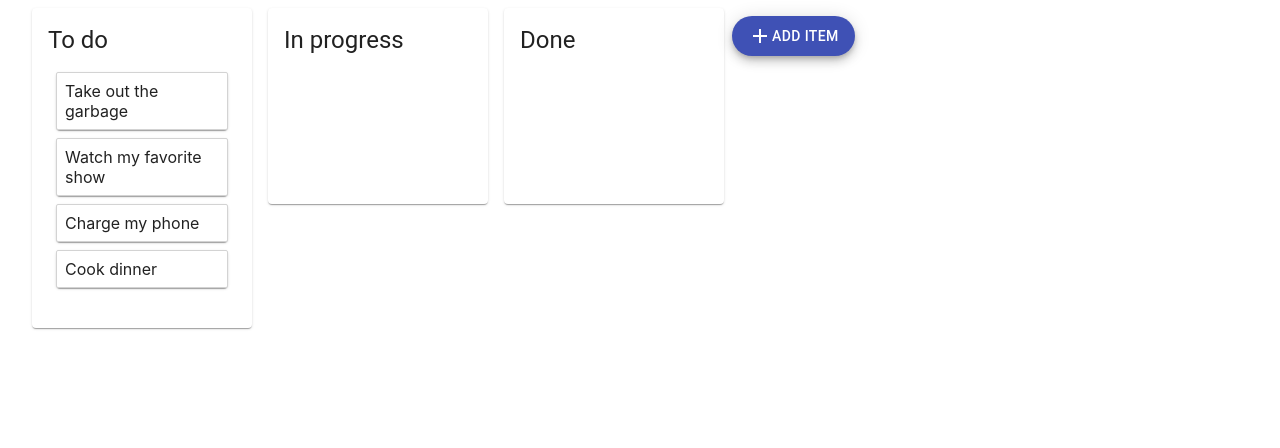
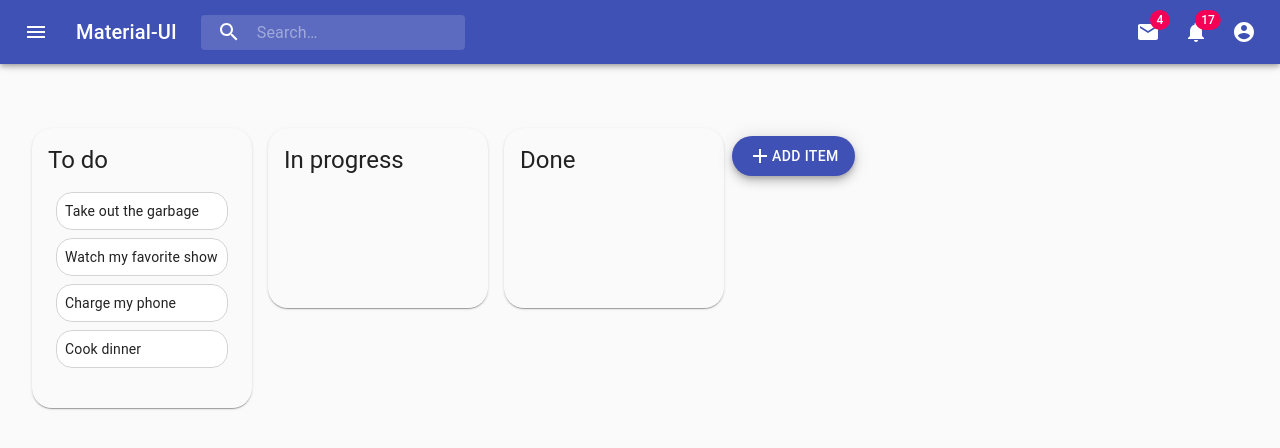
Before and after one commit to uraman2000/TaskManagement, a React (Create React App) app: page / in a window 1280 px wide. Shown: the top 448 px of the page. Built offline with nearby package versions, Linux system fonts and the light colour scheme.

Commit message:
clean up and ui customization

```diff
--- a/src/App.tsx
+++ b/src/App.tsx
@@ -1,26 +1,9 @@
 import React, { Component } from "react";
 import Column from "./components/Column";
 import { DragDropContext } from "react-beautiful-dnd";
-import styled from "styled-components";
-import TaskModal from "./components/TaskModal";
-import {
-  Button,
-  Box,
-  Fab,
-  Card,
-  CardActionArea,
-  CardMedia,
-  CardContent,
-  Typography,
-  CardActions,
-  Container,
-  createMuiTheme,
-  useMediaQuery
-} from "@material-ui/core";
+import AppBar from "./components/AppBar/AppBar";
+import { Box, Fab, Container } from "@material-ui/core";
 import AddIcon from "@material-ui/icons/Add";
-import { grey } from "@material-ui/core/colors";
-import { ThemeProvider } from "@material-ui/styles";
-
 const initData: IAppProps = {
   tasks: {
     "task-1": { id: "task-1", title: "Take out the garbage", description: "this is desc" },
@@ -49,7 +32,6 @@ const initData: IAppProps = {
   // Facilitate reordering of the columns
   columnOrder: ["column-1", "column-2", "column-3"]
 };
-
 
 class App extends Component {
   state = initData;
@@ -133,6 +115,9 @@ class App extends Component {
 
     return (
       <Container>
+        <AppBar />
+
+        <Box mt={15}>
           <DragDropContext onDragEnd={this.onDragEnd.bind(this)}>
             {/* <Box display="flex" justifyContent="flex-start"> */}
             <Box display="flex" alignItems="flex-start">
@@ -145,9 +130,9 @@ class App extends Component {
               </Box>
             </Box>
           </DragDropContext>
+        </Box>
+        {/* <AppDrawer /> */}
 
-        {/* <AppDrawer /> */}
-        {/* <AppBar /> */}
         {/* {this.getData} */}
         {/* <DragDropContext onDragEnd={this.onDragEnd}>{this.getData}</DragDropContext> */}
       </Container>
--- a/src/components/AppBar/AppBar.tsx
+++ b/src/components/AppBar/AppBar.tsx
@@ -1,6 +1,6 @@
 import React from "react";
 import clsx from "clsx";
-import { fade, makeStyles, Theme, createStyles, useTheme } from "@material-ui/core/styles";
+import { useTheme } from "@material-ui/core/styles";
 import AppBar from "@material-ui/core/AppBar";
 import Toolbar from "@material-ui/core/Toolbar";
 import IconButton from "@material-ui/core/IconButton";
@@ -26,7 +26,6 @@ import ListItemIcon from "@material-ui/core/ListItemIcon";
 import ListItemText from "@material-ui/core/ListItemText";
 import InboxIcon from "@material-ui/icons/MoveToInbox";
 import Styles from "./Style";
-
 
 export default function PrimarySearchAppBar() {
   const classes = Styles();
--- a/src/components/AppBar/Style.tsx
+++ b/src/components/AppBar/Style.tsx
@@ -1,5 +1,4 @@
-import React from "react";
-import { fade, makeStyles, Theme, createStyles, useTheme } from "@material-ui/core/styles";
+import { fade, makeStyles, Theme, createStyles } from "@material-ui/core/styles";
 
 const drawerWidth = 240;
 
--- a/src/components/Column.tsx
+++ b/src/components/Column.tsx
@@ -1,41 +1,22 @@
 import React, { Component } from "react";
 import Task from "./Task";
 import { Droppable } from "react-beautiful-dnd";
-import styled from "styled-components";
 import TaskModal from "./TaskModal";
-import {
-  Button,
-  Card,
-  CardActionArea,
-  CardContent,
-  Typography,
-  Container,
-  Grid,
-  CardHeader
-} from "@material-ui/core";
+import { Card, CardContent, Typography, Grid, Box } from "@material-ui/core";
 import { withStyles } from "@material-ui/styles";
-
-const Container2 = styled.div`
-  margin: 8px;
-  border: 1px solid lightgrey;
-  border-radius: 2px;
-  width: 220px;
-  display: flex;
-  flex-direction: column;
-`;
-const Title = styled.h3`
-  padding: 8px;
-`;
-const TaskList = styled.div`
-  padding: 8px;
-  transition: background-color 0.2s ease;
-  flex-grow: 1;
-  min-height: 100px;
-`;
+import { grey } from "@material-ui/core/colors";
 
 const styles = {
   container: {
-    width: 220
+    width: 220,
+    backgroundColor: grey[50],
+    borderRadius: "20px"
+  },
+  TaskList: {
+    padding: "8px",
+    transition: "background-color 0.2s ease",
+    flexGrow: 1,
+    minHeight: "100px"
   }
 };
 
@@ -80,14 +61,15 @@ class Column extends Component<IColumnProps, IColumnState> {
               </Typography>
               <Droppable droppableId={this.props.column.id} type="TASK">
                 {(provided: any, snapshot: any) => (
-                  <TaskList
+                  <Box
+                    className={classes.TaskList}
                     ref={provided.innerRef}
                     {...provided.droppableProps}
                     isDraggingOver={snapshot.isDraggingOver}
                   >
                     {this.taskList()}
                     {provided.placeholder}
-                  </TaskList>
+                  </Box>
                 )}
               </Droppable>
             </CardContent>
--- a/src/components/Task.tsx
+++ b/src/components/Task.tsx
@@ -1,35 +1,41 @@
-import React, { Component } from "react";
+import React from "react";
 import { Draggable } from "react-beautiful-dnd";
-import styled from "styled-components";
-import { Paper } from "@material-ui/core";
-const Container = styled.div`
-  border: 1px solid lightgrey;
-  border-radius: 2px;
-  padding: 8px;
-  margin-bottom: 8px;
-  transition: background-color 0.2s ease;
-`;
+import { Box } from "@material-ui/core";
+import { makeStyles } from "@material-ui/styles";
 
-export default class Task extends Component<ITaskProps, {}> {
-  render() {
+const useStyles = makeStyles({
+  root: {
+    border: "1px solid lightgrey",
+    borderRadius: "16px",
+    padding: "8px",
+    marginBottom: "8px",
+    transition: "background-color 0.2s ease"
+  },
+  paper: {
+    borderRadius: "16px",
+    backgroundColor: "#ffff"
+  }
+});
+
+export default function Task(props: ITaskProps) {
+  const classes = useStyles();
   return (
-
-      <Paper onClick={this.props.onClick}>
-        <Draggable draggableId={this.props.task.id} index={this.props.index}>
+    <Box className={classes.paper} onClick={props.onClick}>
+      <Draggable draggableId={props.task.id} index={props.index}>
         {(provided: any, snapshot: any) => (
-            <Container
+          <Box
+            className={classes.root}
             {...provided.draggableProps}
             {...provided.dragHandleProps}
             ref={provided.innerRef}
             isDragging={snapshot.isDragging}
           >
-              {this.props.task.title}
-            </Container>
+            {props.task.title}
+          </Box>
         )}
       </Draggable>
-      </Paper>
+    </Box>
   );
-  }
 }
 
 interface ITaskProps {
```
Lines whose indentation alone changed are shown as unchanged.
